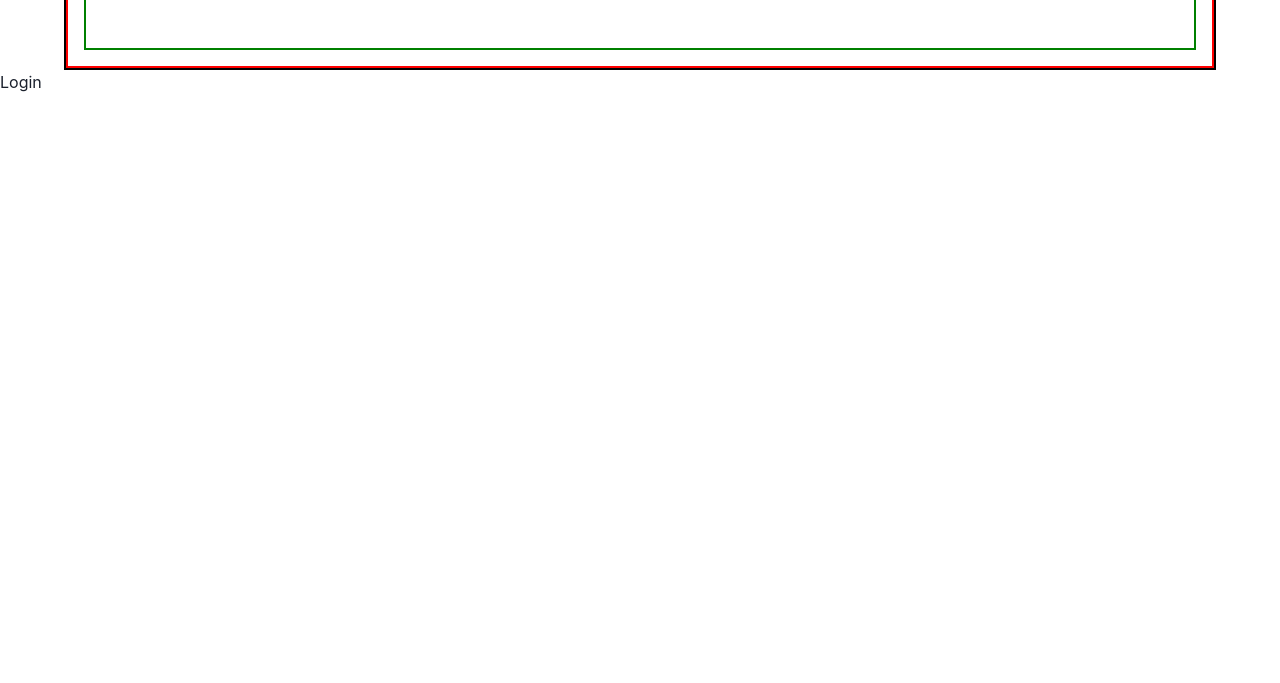
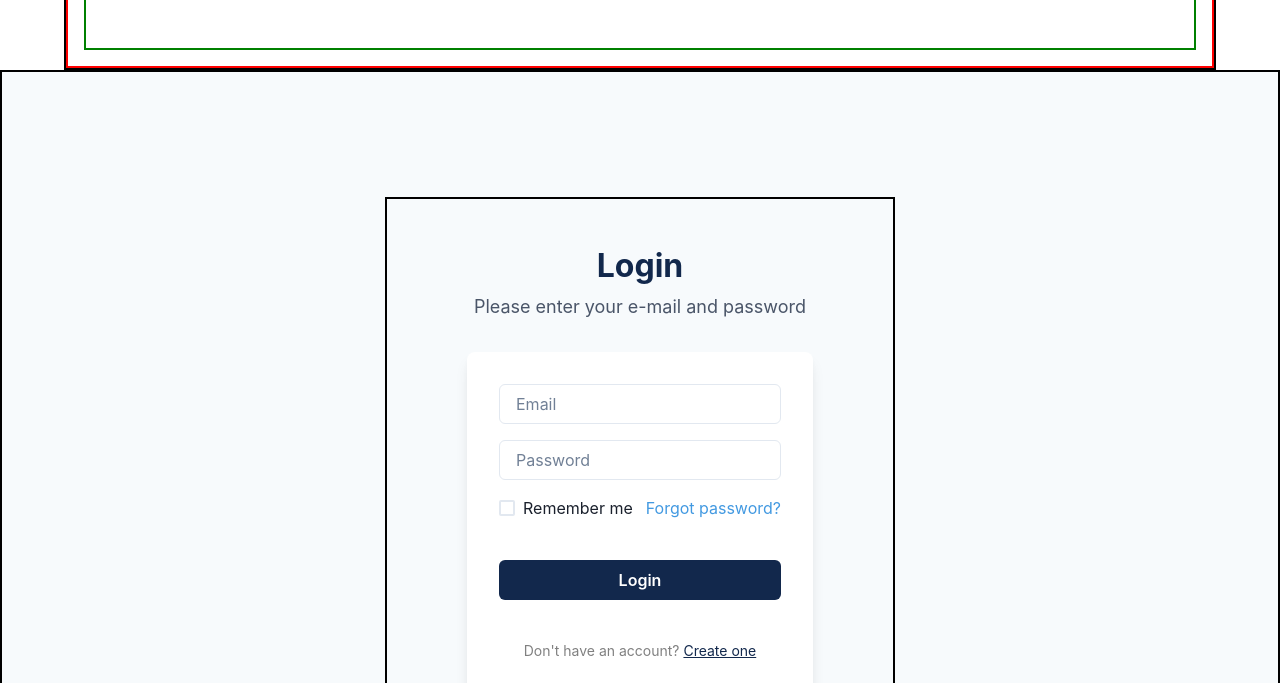
Before and after one commit to rohaantelangur/vestal-trouble-683, a React (Create React App) app: page /login in a window 1280 px wide. Shown: the part 269-952 px from the top of the page. Before the commit the page ends 800 px from the top, so only its background shows below. Built offline with nearby package versions, Linux system fonts and the light colour scheme.

Commit message:
login page

```diff
--- a/src/Components/LoginCom/Login.jsx
+++ b/src/Components/LoginCom/Login.jsx
@@ -1,7 +1,76 @@
-import React from 'react'
+import {
+  Flex,
+  Box,
+  FormControl,
+  FormLabel,
+  Input,
+  Checkbox,
+  Stack,
+  Link,
+  Button,
+  Heading,
+  Text,
+  useColorModeValue,
+} from '@chakra-ui/react';
+import { Link as RouterLink } from 'react-router-dom';
+import style from "./Login.module.css"
 
-export const Login = () => {
+export function Login() {
   return (
-    <div>Login</div>
-  )
+    <Flex
+      minH={'100vh'}
+      align={'center'}
+      justify={'center'}
+      bg={useColorModeValue('gray.50', 'gray.800')}
+      border= {'2px solid black'}
+      >
+      <Stack spacing={8} mx={'auto'} maxW={'lg'} py={12} px={20} border= {'2px solid black'}>
+        <Stack align={'center'} >
+          <Heading fontSize={'2rem'} color={'#12284c'}>Login</Heading>
+          <Text fontSize={'lg'} color={'gray.600'}>
+            Please enter your e-mail and password
+          </Text>
+        </Stack>
+        <Box
+          rounded={'lg'}
+          bg={useColorModeValue('white', 'gray.700')}
+          boxShadow={'lg'}
+          p={8}
+          >
+          <Stack spacing={4}>
+            <FormControl id="email">
+              {/* <FormLabel>Email address</FormLabel> */}
+              <Input type="email" placeholder='Email' isRequired />
+            </FormControl>
+            <FormControl id="password">
+              {/* <FormLabel>Password</FormLabel> */}
+              <Input type="password" placeholder='Password' isRequired />
+            </FormControl>
+            <Stack spacing={10}>
+              <Stack
+                direction={{ base: 'column', sm: 'row' }}
+                align={'start'}
+                justify={'space-between'}>
+                <Checkbox>Remember me</Checkbox>
+                <Link color={'blue.400'}>Forgot password?</Link>
+              </Stack>
+              <Button
+                bg={'#12284c'}
+                color={'white'}
+                _hover={{
+                  bg: '#12284c',
+                }}>
+                Login
+              </Button>
+            </Stack>
+            <Stack pt={6}>
+              <Text align={'center'} fontSize={'sm'} color={'gray'}>
+                Don't have an account? <RouterLink to='/signup' className={style.link}>Create one</RouterLink>
+              </Text>
+            </Stack>
+          </Stack>
+        </Box>
+      </Stack>
+    </Flex>
+  );
 }
--- /dev/null
+++ b/src/Components/LoginCom/Login.module.css
@@ -0,0 +1,4 @@
+.link{
+    text-decoration: underline;
+    color: #12284c;
+}
```
